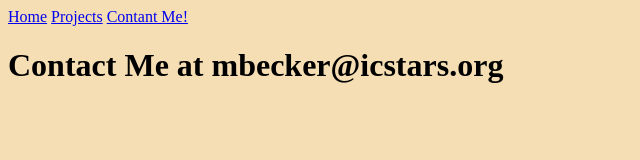
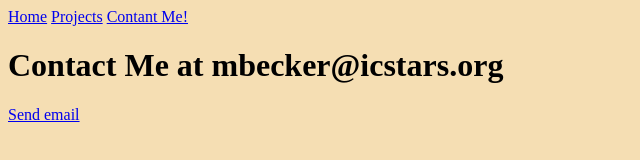
Before and after one commit to icstars/mbecker-AboutMe, a plain HTML site: page pages/contactme.html in a window 1280 px wide. Shown: the full height of the page, 0-640 px from the left. Drawn offline with Linux system fonts and the light colour scheme; a web font is replaced by a local one.

Commit message:
email link
added

```diff
--- a/pages/contactme.html
+++ b/pages/contactme.html
@@ -16,5 +16,6 @@
       <a href="/pages/contactme.html">Contant Me!</a>
     </nav>
     <h1 class="blue">Contact Me at mbecker@icstars.org</h1>
+    <p><a href="mailto:mbecker@icstars.org">Send email</a></p>
   </body>
 </html>
```
